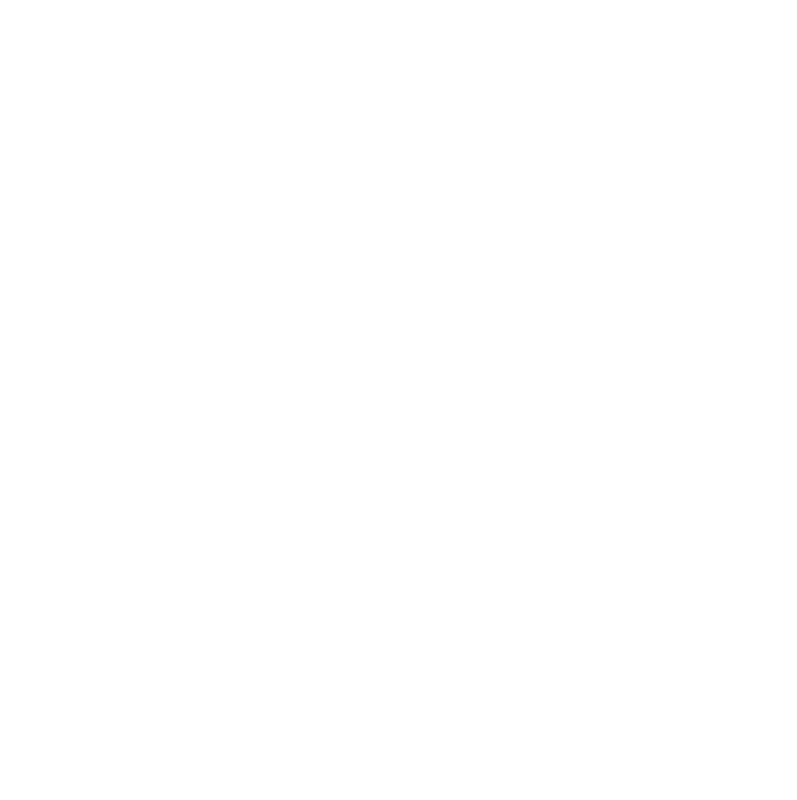
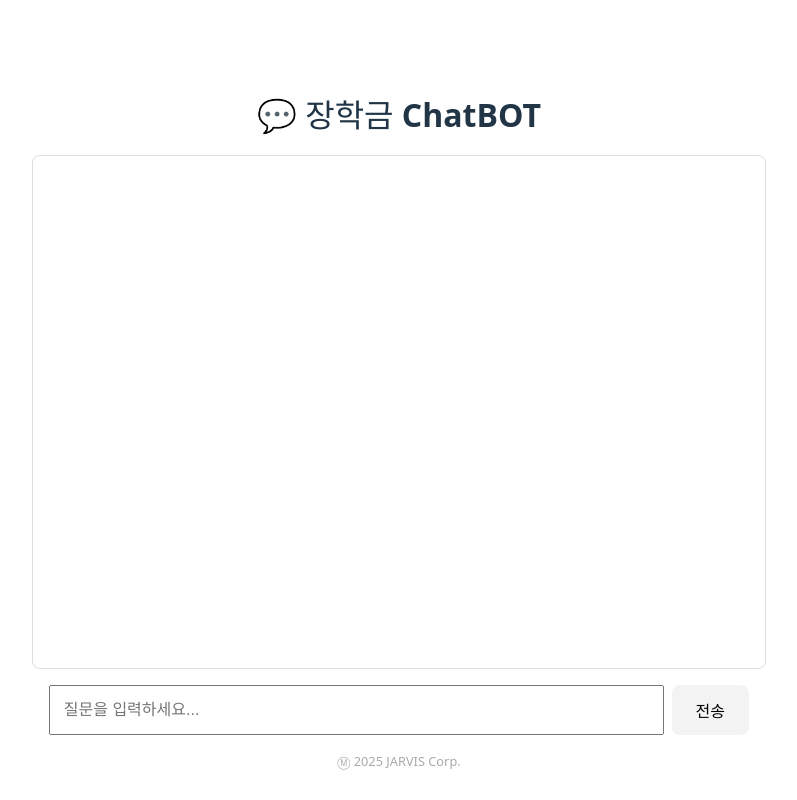
Before and after one commit to wff826/AGI-Hackaton, a React (Vite) app in the folder frontend/: page /chatbot in a window 1280 px wide. Before the commit this address had no page. Shown: the whole page, without its empty margins (241-1038 px from the left). Built offline with nearby package versions, Linux system fonts and the light colour scheme.

Commit message:
챗봇 페이지 구현 및 라우팅 연결

```diff
--- a/frontend/src/App.tsx
+++ b/frontend/src/App.tsx
@@ -1,11 +1,12 @@
-// App.tsx
+import React from "react";
 import { BrowserRouter as Router, Routes, Route } from "react-router-dom";
 import StartPage from "./pages/StartPage";
 import UploadStudent from "./pages/UploadStudent";
 import ConfirmStudent from "./pages/ConfirmStudent";
 import RecommendPage from "./pages/RecommendPage";
+import ChatbotPage from "./pages/ChatbotPage";
 
-function App() {
+const App = () => {
   return (
     <Router>
       <Routes>
@@ -13,9 +14,10 @@
         <Route path="/upload" element={<UploadStudent />} />
         <Route path="/confirm" element={<ConfirmStudent />} />
         <Route path="/recommend" element={<RecommendPage />} />
+        <Route path="/chatbot" element={<ChatbotPage />} />
       </Routes>
     </Router>
   );
-}
+};
 
 export default App;
--- /dev/null
+++ b/frontend/src/pages/ChatbotPage.tsx
@@ -0,0 +1,113 @@
+// 📄 src/pages/ChatbotPage.tsx
+import React, { useState } from "react";
+
+const ChatbotPage = () => {
+  const [messages, setMessages] = useState<{ role: string; text: string }[]>([]);
+  const [userInput, setUserInput] = useState("");
+  const [loading, setLoading] = useState(false);
+
+  const handleSend = async () => {
+    if (!userInput.trim()) return;
+
+    const newMessages = [...messages, { role: "user", text: userInput }];
+    setMessages(newMessages);
+    setUserInput("");
+    setLoading(true);
+
+    try {
+      const res = await fetch("http://localhost:8000/chatbot", {
+        method: "POST",
+        headers: { "Content-Type": "application/json" },
+        body: JSON.stringify({ message: userInput }),
+      });
+
+      const data = await res.json();
+      setMessages([...newMessages, { role: "ai", text: data.response }]);
+    } catch (err) {
+      setMessages([...newMessages, { role: "ai", text: "❌ 쳭8볼 응답 실패" }]);
+    } finally {
+      setLoading(false);
+    }
+  };
+
+  return (
+    <div
+      style={{
+        height: "100vh",
+        width: "100vw",
+        display: "flex",
+        flexDirection: "column",
+        justifyContent: "center",
+        alignItems: "center",
+        padding: "2rem",
+        boxSizing: "border-box",
+        backgroundColor: "#fff",
+        position: "relative",
+      }}
+    >
+      <h2 style={{ fontSize: "2rem", marginBottom: "1rem" }}>💬 장학금 ChatBOT
+      </h2>
+
+      <div
+        style={{
+          width: "100%",
+          maxWidth: "700px",
+          height: "60vh",
+          overflowY: "auto",
+          border: "1px solid #ddd",
+          borderRadius: "8px",
+          padding: "1rem",
+          marginBottom: "1rem",
+        }}
+      >
+        {messages.map((msg, i) => (
+          <div
+            key={i}
+            style={{ textAlign: msg.role === "user" ? "right" : "left", marginBottom: "1rem" }}
+          >
+            <strong>{msg.role === "user" ? "🙋‍♀️" : "🤖"}</strong>
+            <div>{msg.text}</div>
+          </div>
+        ))}
+      </div>
+
+      <div style={{ width: "100%", maxWidth: "700px", display: "flex" }}>
+        <input
+          value={userInput}
+          onChange={(e) => setUserInput(e.target.value)}
+          onKeyDown={(e) => e.key === "Enter" && handleSend()}
+          style={{ flex: 1, padding: "0.8rem", fontSize: "1rem" }}
+          placeholder="질문을 입력하세요..."
+        />
+        <button
+          onClick={handleSend}
+          disabled={loading}
+          style={{
+            padding: "0.8rem 1.5rem",
+            fontSize: "1rem",
+            border: "none",
+            backgroundColor: "#f3f3f3",
+            marginLeft: "0.5rem",
+            borderRadius: "8px",
+            cursor: "pointer",
+          }}
+        >
+          {loading ? "전송 중..." : "전송"}
+        </button>
+      </div>
+
+      <p
+        style={{
+          position: "absolute",
+          bottom: "1rem",
+          fontSize: "0.8rem",
+          color: "#aaa",
+        }}
+      >
+        Ⓜ 2025 JARVIS Corp.
+      </p>
+    </div>
+  );
+};
+
+export default ChatbotPage;
--- a/frontend/src/pages/RecommendPage.tsx
+++ b/frontend/src/pages/RecommendPage.tsx
@@ -1,5 +1,6 @@
 // 📄 src/pages/RecommendPage.tsx
 import React, { useState } from "react";
+import { useNavigate } from "react-router-dom"; // ✅ 추가
 
 interface Program {
   title: string;
@@ -11,6 +12,7 @@
   const [programs, setPrograms] = useState<Program[]>([]);
   const [loading, setLoading] = useState(false);
   const [error, setError] = useState("");
+  const navigate = useNavigate(); // ✅ 추가
 
   const handleFetch = async () => {
     setLoading(true);
@@ -53,10 +55,26 @@
           backgroundColor: "#f3f3f3",
           borderRadius: "8px",
           cursor: "pointer",
+          marginBottom: "1rem",
+        }}
+      >
+        {loading ? "불러오는 중..." : "장학금 추천 확인하기"}
+      </button>
+
+      {/* ✅ AI 비서 상담 버튼 */}
+      <button
+        onClick={() => navigate("/chatbot")}
+        style={{
+          padding: "0.8rem 2rem",
+          fontSize: "1rem",
+          border: "none",
+          backgroundColor: "#e0f7fa",
+          borderRadius: "8px",
+          cursor: "pointer",
           marginBottom: "2rem",
         }}
       >
-        {loading ? "불러오는 중..." : "장학금 추천 확인하기"}
+        🤖 AI 비서와 상담하기
       </button>
 
       {error && <p style={{ color: "red" }}>{error}</p>}
```
Also changed, not shown: 1 other file (tests, documents, lock files or other folders).
